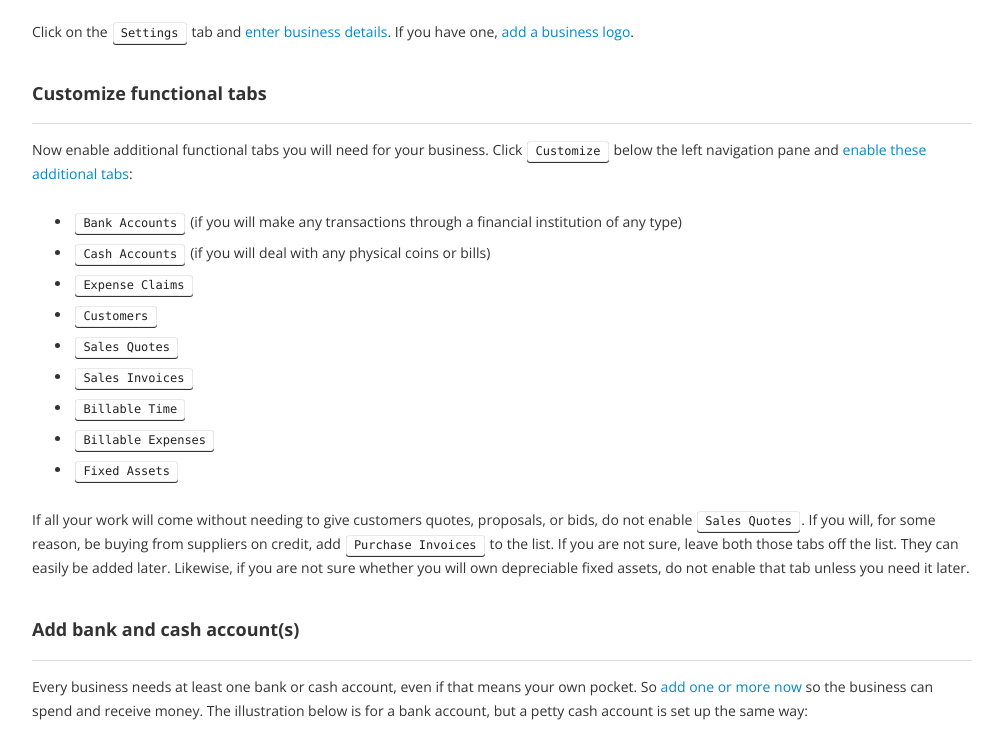
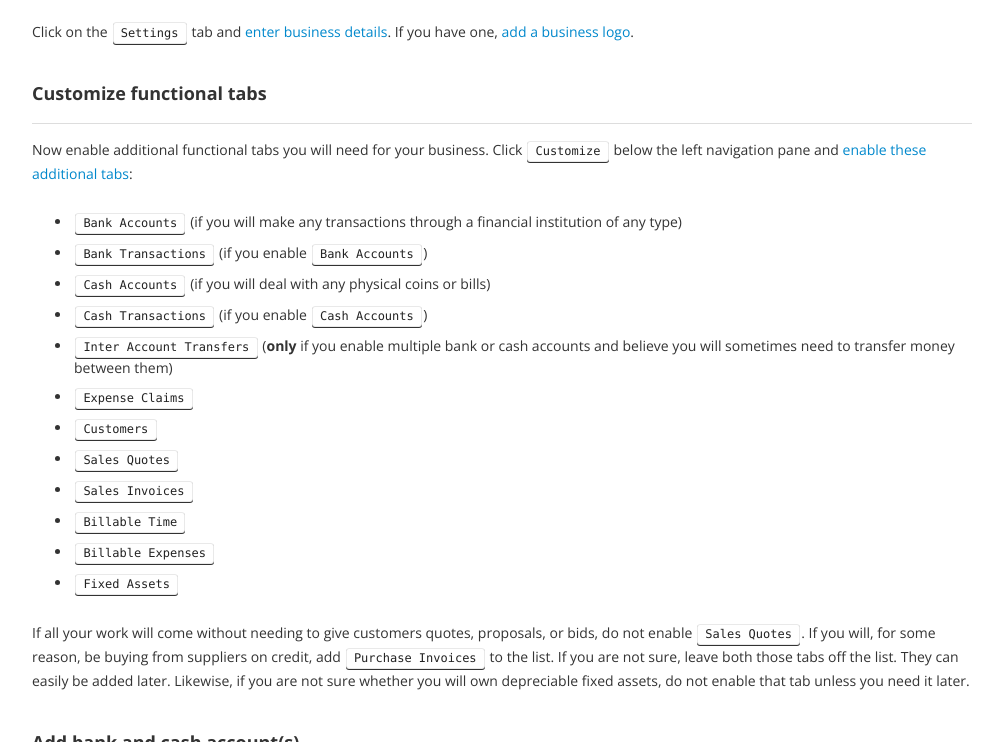
Before and after one commit to 3etechinns/www.manager.io, a Jekyll site: the page built from _guides/10809.html, in a window 1280 px wide and 900 px high, scrolled down 1589 px, cut to the strip 17-759 px from the top of the window. Shown: the whole strip, without its empty margins (138-1141 px from the left). Built offline with Jekyll 4.4.1, drawn with Linux system fonts in a browser that asks for light colours; nearby versions of some CDN libraries; comment, search, counter and statistics services are not loaded.

Commit message:
Guide update

```diff
--- a/_guides/10809.html
+++ b/_guides/10809.html
@@ -26,7 +26,13 @@ tags: chart-of-accounts businesses
 <li>
 <kbd>Bank Accounts</kbd> (if you will make any transactions through a financial institution of any type)</li>
 <li>
+<kbd>Bank Transactions</kbd> (if you enable <kbd>Bank Accounts</kbd>)</li>
+<li>
 <kbd>Cash Accounts</kbd> (if you will deal with any physical coins or bills)</li>
+<li>
+<kbd>Cash Transactions</kbd> (if you enable <kbd>Cash Accounts</kbd>)</li>
+<li>
+<kbd>Inter Account Transfers</kbd> (<strong>only</strong> if you enable multiple bank or cash accounts and believe you will sometimes need to transfer money between them)</li>
 <li><kbd>Expense Claims</kbd></li>
 <li><kbd>Customers</kbd></li>
 <li><kbd>Sales Quotes</kbd></li>
```
